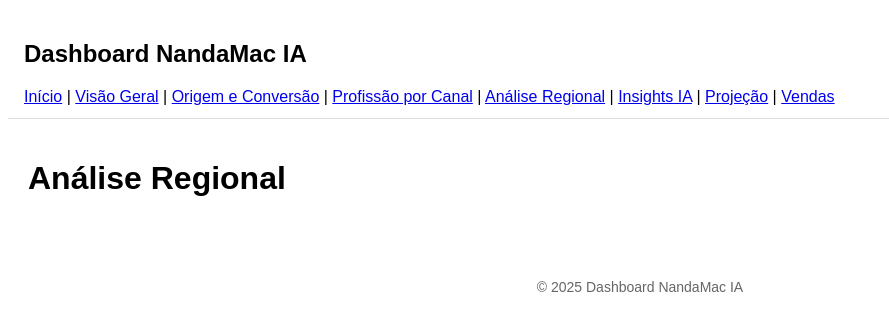
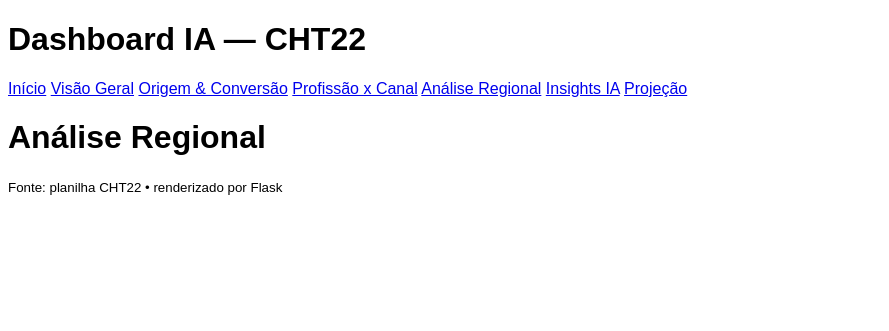
Before and after one commit to MacDowell354/dashboard-nandamac-ia, a Flask app: page /analise-regional in a window 1280 px wide. Shown: the top 331 px of the page, without its empty margins (0-889 px from the left). Run offline with Flask 3, Linux system fonts and the light colour scheme.

Commit message:
Update base.html

```diff
--- a/templates/base.html
+++ b/templates/base.html
@@ -1,32 +1,31 @@
-<!DOCTYPE html>
+<!doctype html>
 <html lang="pt-br">
 <head>
-    <meta charset="UTF-8">
-    <meta name="viewport" content="width=device-width, initial-scale=1.0">
-    <title>Dashboard NandaMac IA</title>
-    <link rel="stylesheet" href="{{ url_for('static', filename='styles.css') }}">
+  <meta charset="utf-8" />
+  <title>Dashboard CHT22</title>
+  <meta name="viewport" content="width=device-width, initial-scale=1" />
+  <link href="{{ url_for('static', filename='styles.css') }}" rel="stylesheet" />
 </head>
 <body>
-    <header style="padding: 12px 16px; border-bottom: 1px solid #ddd;">
-        <h2>Dashboard NandaMac IA</h2>
+  <header class="topbar">
+    <h1>Dashboard IA — CHT22</h1>
     <nav>
-            <a href="{{ url_for('index') }}">Início</a> |
-            <a href="{{ url_for('visao_geral') }}">Visão Geral</a> |
-            <a href="{{ url_for('origem_conversao') }}">Origem e Conversão</a> |
-            <a href="{{ url_for('profissao_por_canal') }}">Profissão por Canal</a> |
-            <a href="{{ url_for('analise_regional') }}">Análise Regional</a> |
-            <a href="{{ url_for('insights_ia') }}">Insights IA</a> |
-            <a href="{{ url_for('projecao_resultados') }}">Projeção</a> |
-            <a href="{{ url_for('acompanhamento_vendas') }}">Vendas</a>
+      <a href="{{ url_for('index') }}" class="{{ 'active' if current_path=='/' else '' }}">Início</a>
+      <a href="{{ url_for('visao_geral') }}" class="{{ 'active' if '/visao-geral' in current_path else '' }}">Visão Geral</a>
+      <a href="{{ url_for('origem_conversao') }}" class="{{ 'active' if '/origem-conversao' in current_path else '' }}">Origem & Conversão</a>
+      <a href="{{ url_for('profissao_por_canal') }}" class="{{ 'active' if '/profissao-por-canal' in current_path else '' }}">Profissão x Canal</a>
+      <a href="{{ url_for('analise_regional') }}" class="{{ 'active' if '/analise-regional' in current_path else '' }}">Análise Regional</a>
+      <a href="{{ url_for('insights_ia') }}" class="{{ 'active' if '/insights-ia' in current_path else '' }}">Insights IA</a>
+      <a href="{{ url_for('projecao_resultados') }}" class="{{ 'active' if '/projecao-resultados' in current_path else '' }}">Projeção</a>
     </nav>
   </header>
 
-    <main style="padding: 20px;">
+  <main class="container">
     {% block content %}{% endblock %}
   </main>
 
-    <footer style="margin-top: 40px; text-align: center; font-size: 14px; color: #666;">
-        <p>© 2025 Dashboard NandaMac IA</p>
+  <footer class="footer">
+    <small>Fonte: planilha CHT22 • renderizado por Flask</small>
   </footer>
 </body>
 </html>
```
Lines whose indentation alone changed are shown as unchanged.
